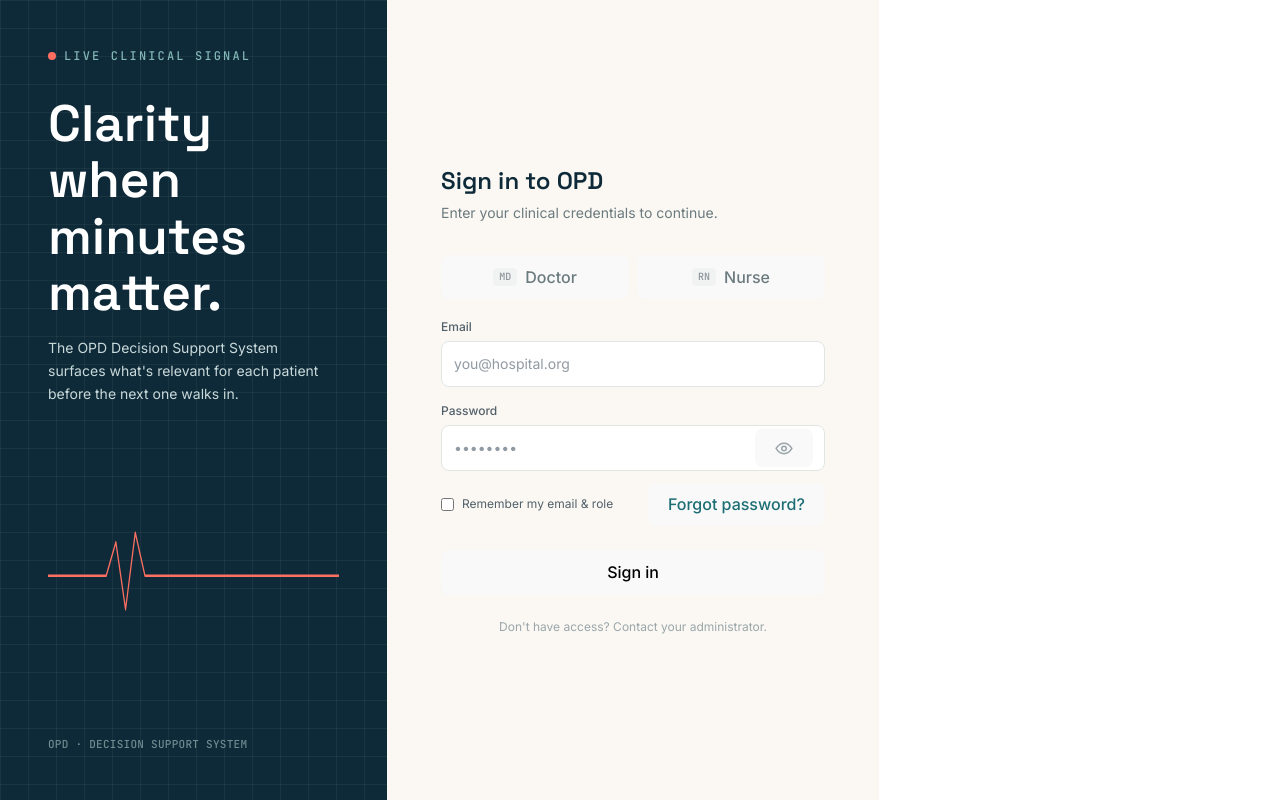
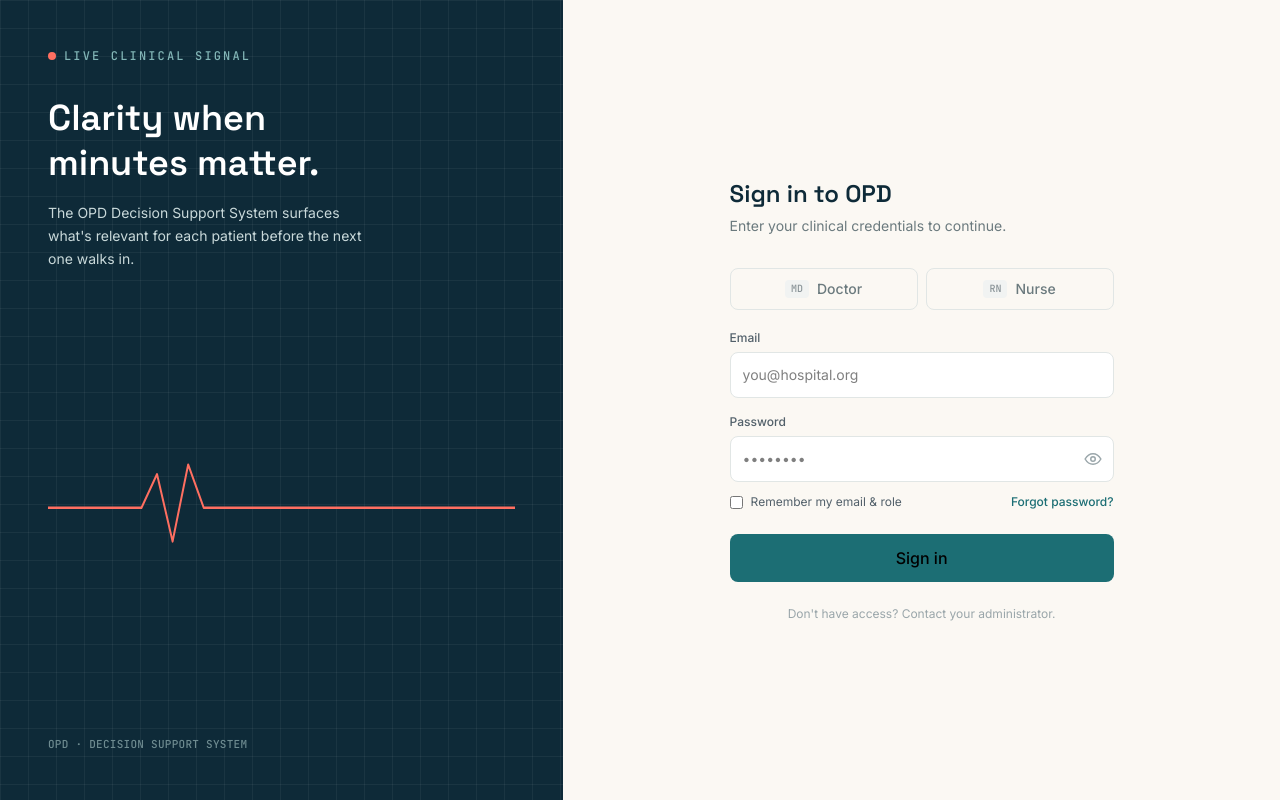
Before and after one commit to AmashaKasunthi/OPD-Frontend, a React (Vite) app: page / in a window 1280 px wide. Built offline with nearby package versions, Linux system fonts and the light colour scheme.

Commit message:
Update css

```diff
--- a/src/index.css
+++ b/src/index.css
@@ -1,69 +1,28 @@
+@import "tailwindcss";
+
 :root {
     font-family: system-ui, Avenir, Helvetica, Arial, sans-serif;
-  line-height: 1.5;
-  font-weight: 400;
-
-  color-scheme: light dark;
-  color: rgba(255, 255, 255, 0.87);
-  background-color: #242424;
-
     font-synthesis: none;
     text-rendering: optimizeLegibility;
     -webkit-font-smoothing: antialiased;
     -moz-osx-font-smoothing: grayscale;
 }
 
-a {
-  font-weight: 500;
-  color: #646cff;
-  text-decoration: inherit;
-}
-a:hover {
-  color: #535bf2;
+html,
+body,
+#root {
+    width: 100%;
+    min-width: 100%;
+    min-height: 100vh;
+    margin: 0;
+    padding: 0;
 }
 
 body {
-  margin: 0;
-  display: flex;
-  place-items: center;
-  min-width: 320px;
-  min-height: 100vh;
-}
-
-h1 {
-  font-size: 3.2em;
-  line-height: 1.1;
+    overflow-x: hidden;
 }
 
 button {
-  border-radius: 8px;
-  border: 1px solid transparent;
-  padding: 0.6em 1.2em;
-  font-size: 1em;
-  font-weight: 500;
     font-family: inherit;
-  background-color: #1a1a1a;
     cursor: pointer;
-  transition: border-color 0.25s;
 }
-button:hover {
-  border-color: #646cff;
-}
-button:focus,
-button:focus-visible {
-  outline: 4px auto -webkit-focus-ring-color;
-}
-
-@media (prefers-color-scheme: light) {
-  :root {
-    color: #213547;
-    background-color: #ffffff;
-  }
-  a:hover {
-    color: #747bff;
-  }
-  button {
-    background-color: #f9f9f9;
-  }
-}
-@import "tailwindcss";
```
Lines whose indentation alone changed are shown as unchanged.
